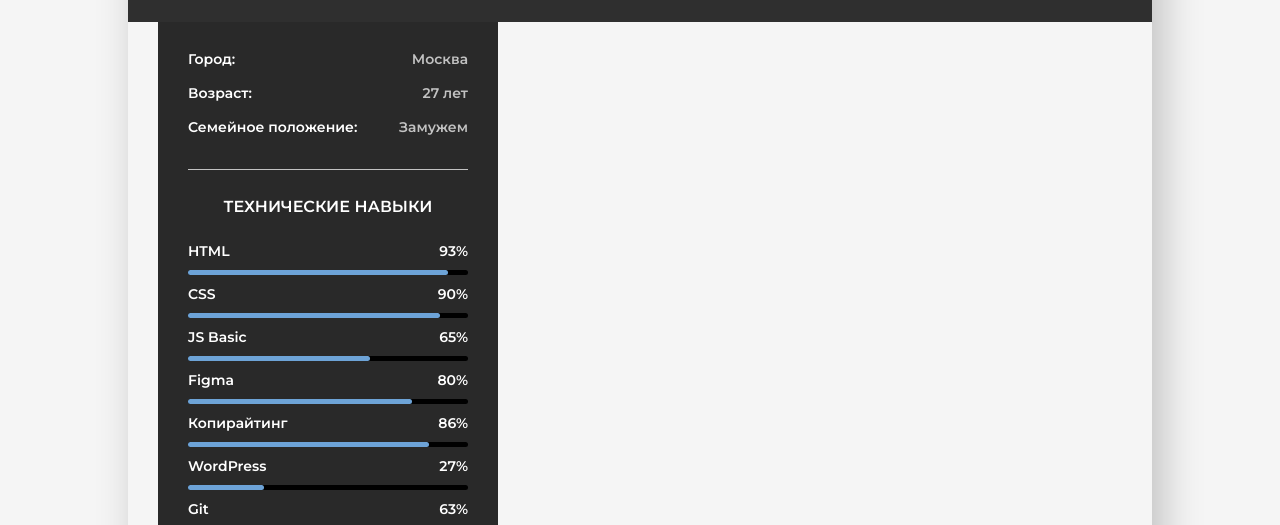
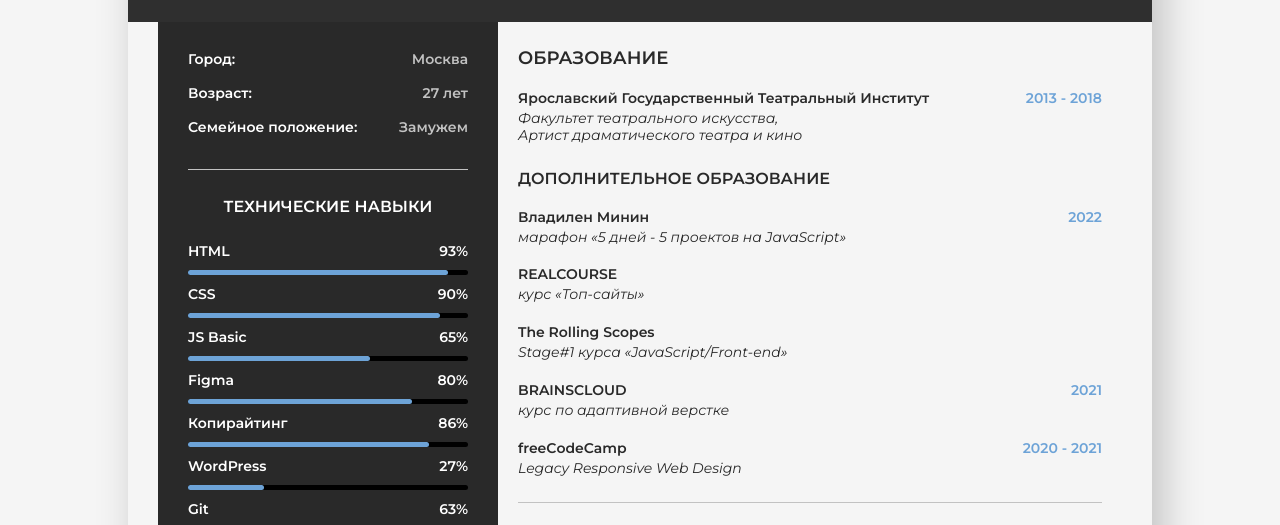
Before and after one commit to Krylovich/My-cv, a plain HTML site: page index.html in a window 1280 px wide. Shown: the part 264-789 px from the top of the page. Drawn offline with Linux system fonts and the light colour scheme.

Commit message:
добавлена информация об образовании

```diff
--- a/assets/style.css
+++ b/assets/style.css
@@ -52,7 +52,8 @@ a {
 
 .content-info-left {
     height: 100%;
-    width: 340px;
+    width: 36%;
+    max-width: 340px;
     background-color: #292929;
     color: #fff;
     padding-top: 266px;
@@ -331,7 +332,58 @@ a {
 }
 
 .hobby-list li p {
+  font-family: 'Montserrat', sans-serif;
   color: #FFFFFF;
   font-size: 14px;
   text-align: center;
+  font-weight: 600;
 }
+
+/* Info right */
+.content-info-right {
+  margin-top: 266px;
+  margin-left: 20px;
+  padding-right: 20px;
+  width: 63%;
+}
+
+/* Education */
+.education {
+  padding-bottom: 25px;
+  border-bottom: 1px solid rgb(194, 194, 194);
+}
+.education-title {
+  margin: 25px 0 20px;
+  font-size: 18px;
+}
+
+.name-date {
+  display: flex;
+  flex-direction: row;
+  justify-content: space-between;
+  width: 100%;
+  margin-top: 20px;
+}
+
+.education-curse {
+  color:#292929;
+  font-size: 14px;
+}
+
+.name-date p {
+  color:#6DA3D7;
+  font-size: 14px;
+  font-weight: 600;
+}
+
+.education-info {
+  font-size: 14px;
+  font-style: italic;
+  line-height: 1.2;
+  margin-top: 3px;
+}
+
+.education-title-more {
+  font-size: 16px;
+  margin: 25px 0 20px;
+}
--- a/index.html
+++ b/index.html
@@ -166,8 +166,45 @@
         </div> <!-- /.content-info-left -->
 
         <div class="content-info-right">
+          <div class="education">
+            <h2 class="education-title">ОБРАЗОВАНИЕ</h2>
+            <div class="name-date">
+              <h4 class="education-curse">Ярославский Государственный Театральный Институт</h4>
+              <p>2013 - 2018</p>
+            </div>
+            <p class="education-info">Факультет театрального искусства,<br>
+              Артист драматического театра и кино</p>
 
-        </div>
+            <h3 class="education-title-more">ДОПОЛНИТЕЛЬНОЕ ОБРАЗОВАНИЕ</h3>
+            <div class="name-date">
+              <h4 class="education-curse">Владилен Минин</h4>
+              <p>2022</p>
+            </div>
+            <p class="education-info">марафон «5 дней - 5 проектов на JavaScript»</p>
+
+            <div class="name-date">
+              <h4 class="education-curse">REALCOURSE</h4>
+            </div>
+            <p class="education-info">курс «Топ-сайты»</p>
+
+            <div class="name-date">
+              <h4 class="education-curse">The Rolling Scopes</h4>
+            </div>
+            <p class="education-info">Stage#1 курса «JavaScript/Front-end»</p>
+
+            <div class="name-date">
+              <h4 class="education-curse">BRAINSCLOUD</h4>
+              <p>2021</p>
+            </div>
+            <p class="education-info">курс по адаптивной верстке</p>
+
+            <div class="name-date">
+              <h4 class="education-curse">freeСodeСamp</h4>
+              <p>2020 - 2021</p>
+            </div>
+            <p class="education-info">Legacy Responsive Web Design</p>
+          </div>
+          </div>
         </div>
     </main>
 </body>
```
